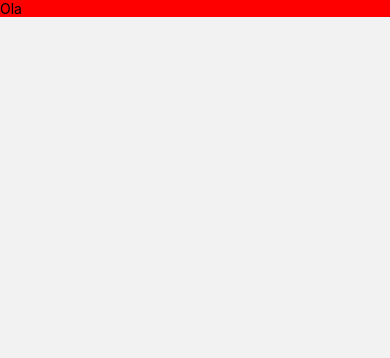
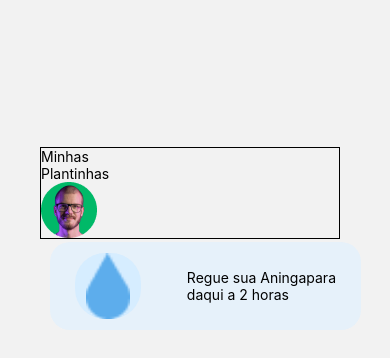
Before and after one commit to jvmonteiroo/app-plantas, a React Native app: screen /MinhasPlantinhas in a window 390 px wide. Shown: the top 358 px of the page. Built offline with nearby package versions, Linux system fonts and the light colour scheme.

Commit message:
continuando

```diff
--- a/src/screens/MinhasPlantinhas/index.tsx
+++ b/src/screens/MinhasPlantinhas/index.tsx
@@ -9,14 +9,63 @@ export default function MinhasPlantinhas() {
 
     return (
         <View style={styles.container}>
-            <Text>
-                Ola
-            </Text>
+            <View style={styles.header}>
+                <View>
+                    <Text>
+                        Minhas
+                    </Text>
+                    <Text>
+                        Plantinhas
+                    </Text>
+                </View>
+                <Image source={images.foto} style={styles.foto}/>
+            </View>
+            <View style={styles.wateringRectanglePlant}>
+                    <Image source={images.emoji} style={styles.imageEmoji} resizeMode='contain' resizeMethod='resize'/>
+                    <View>
+                        <Text>
+                        Regue sua Aningapara
+                        </Text>
+                        <Text>
+                        daqui a 2 horas
+                        </Text>
+                    </View>
+            </View>
         </View>
     )
 }
  const styles=StyleSheet.create({
     container: {
-        backgroundColor:"red",
-    }
- })
+
+    },
+    header: {
+        borderWidth:1,
+        bordercolor:"red",
+        top:147,
+        left:40,
+        width:300,
+        justifyContent:"space-between",
+
+    },
+    foto: {
+
+    },
+    wateringRectanglePlant: {
+        width: 311,
+        height: 88,
+        top: 150,
+        left:50,
+        backgroundColor: "#E6F1FA",
+        borderRadius: 20,
+        flexDirection: "row",
+        justifyContent:"space-between",
+        alignItems:"center",
+        padding:25,
+    },
+    imageEmoji: {
+        backgroundColor: "#D6EDFF",
+        width:66,
+        height:66,
+        borderRadius:30,
+ },
+})
```
